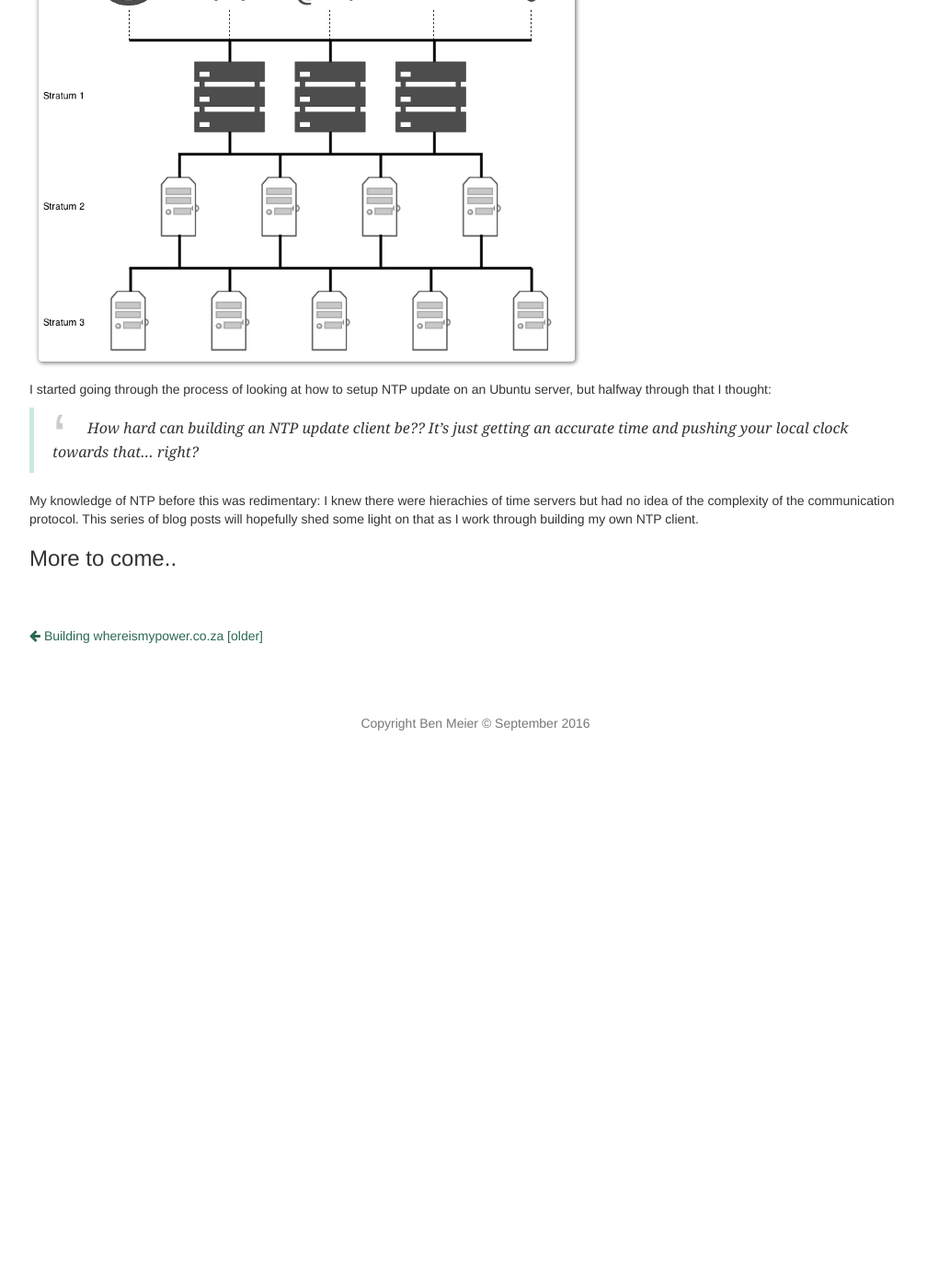
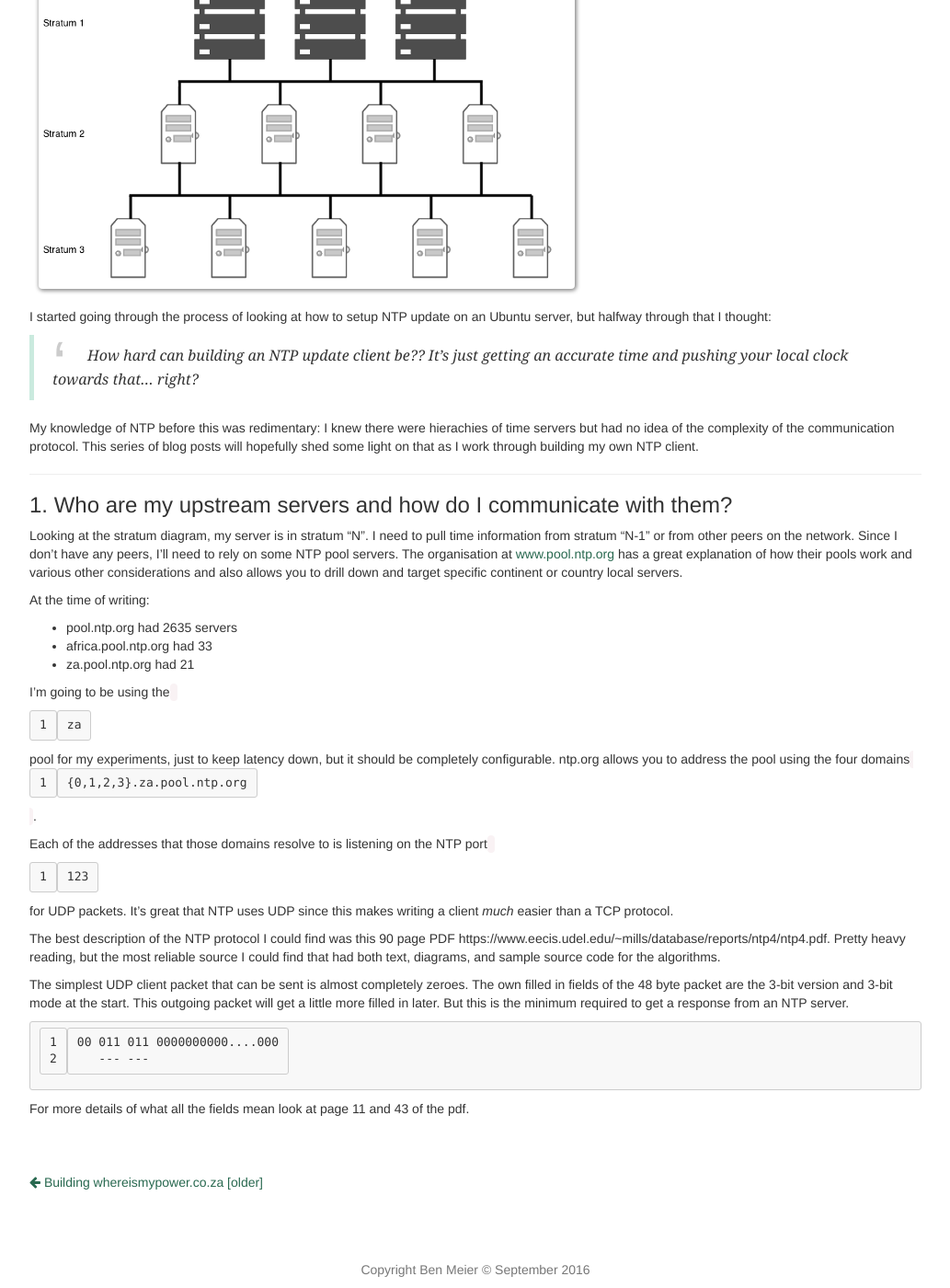
Before and after one commit to astromechza/AstromechZA.github.io, a Jekyll site: the page built from index.html, in a window 1280 px wide and 1400 px high, scrolled down 754 px. Shown: the whole window at 92% size, without its empty margins (123-1156 px from the left). Built offline with Jekyll 4.4.1, drawn with Linux system fonts in a browser that asks for light colours; before the commit the page ends 1560 px from its top, so only the background shows below that; some of the changed text lies outside the part shown.

Commit message:
moved further on in the post. talking about packets

````diff
--- a/_posts/2016-09-10-ntp-agent-part-1.md
+++ b/_posts/2016-09-10-ntp-agent-part-1.md
@@ -47,4 +42,45 @@ time servers but had no idea of the complexity of the communication protocol.
 This series of blog posts will hopefully shed some light on that as I work
 through building my own NTP client.
 
-### More to come..
+--------
+
+### 1. Who are my upstream servers and how do I communicate with them?
+
+Looking at the stratum diagram, my server is in stratum "N". I need to pull time
+information from stratum "N-1" or from other peers on the network. Since I don't
+have any peers, I'll need to rely on some NTP pool servers. The organisation at
+[www.pool.ntp.org](http://www.pool.ntp.org/en/use.html) has a great explanation
+of how their pools work and various other considerations and also allows you to
+drill down and target specific continent or country local servers.
+
+At the time of writing:
+
+- pool.ntp.org had 2635 servers
+- africa.pool.ntp.org had 33
+- za.pool.ntp.org had 21
+
+I'm going to be using the `za` pool for my experiments, just to keep latency
+down, but it should be completely configurable. ntp.org allows you to address
+the pool using the four domains `{0,1,2,3}.za.pool.ntp.org`.
+
+Each of the addresses that those domains resolve to is listening on the NTP port
+`123` for UDP packets. It's great that NTP uses UDP since this makes writing
+a client *much* easier than a TCP protocol.
+
+The best description of the NTP protocol I could find was this 90 page PDF
+https://www.eecis.udel.edu/~mills/database/reports/ntp4/ntp4.pdf. Pretty heavy
+reading, but the most reliable source I could find that had both text, diagrams,
+and sample source code for the algorithms.
+
+The simplest UDP client packet that can be sent is almost completely zeroes. The
+own filled in fields of the 48 byte packet are the 3-bit version and 3-bit mode
+at the start. This outgoing packet will get a little more filled in later. But
+this is the minimum required to get a response from an NTP server.
+
+```
+00 011 011 0000000000....000
+   --- ---
+```
+
+For more details of what all the fields mean look at page 11 and 43 of the
+pdf.
````
Also changed, not shown: other parts of _posts/2016-09-10-ntp-agent-part-1.md (+4 -9 lines).
